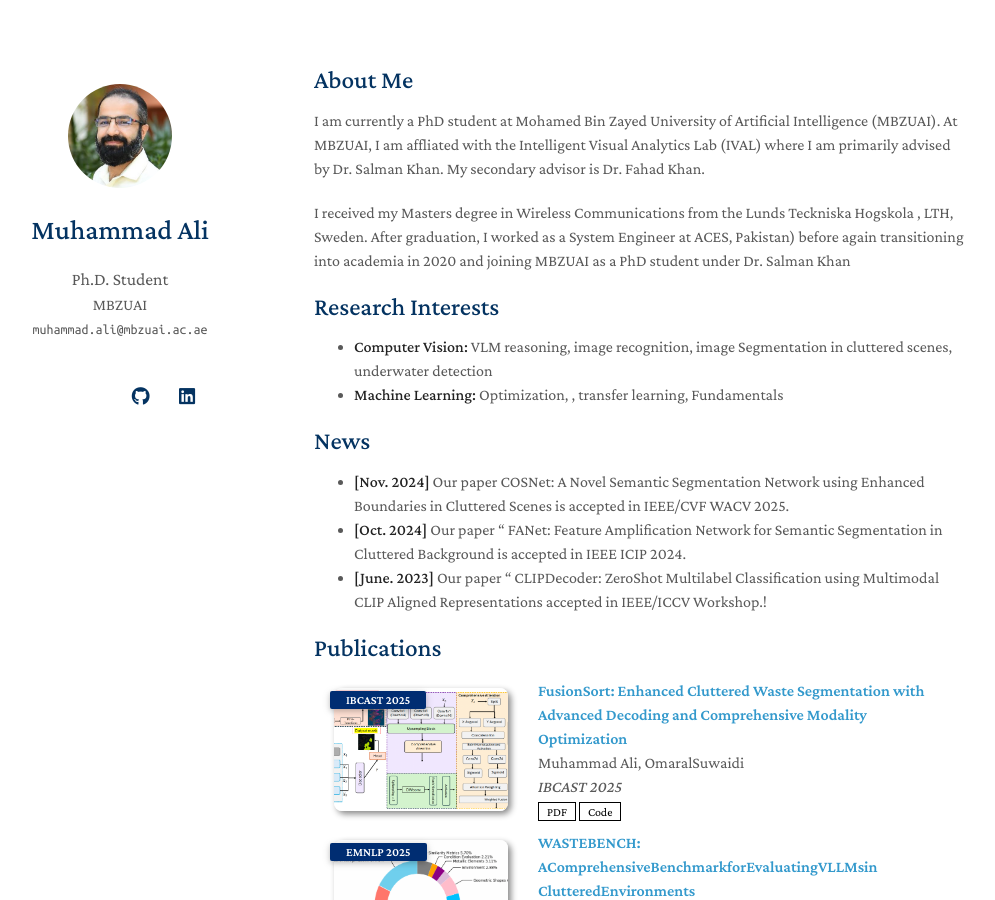
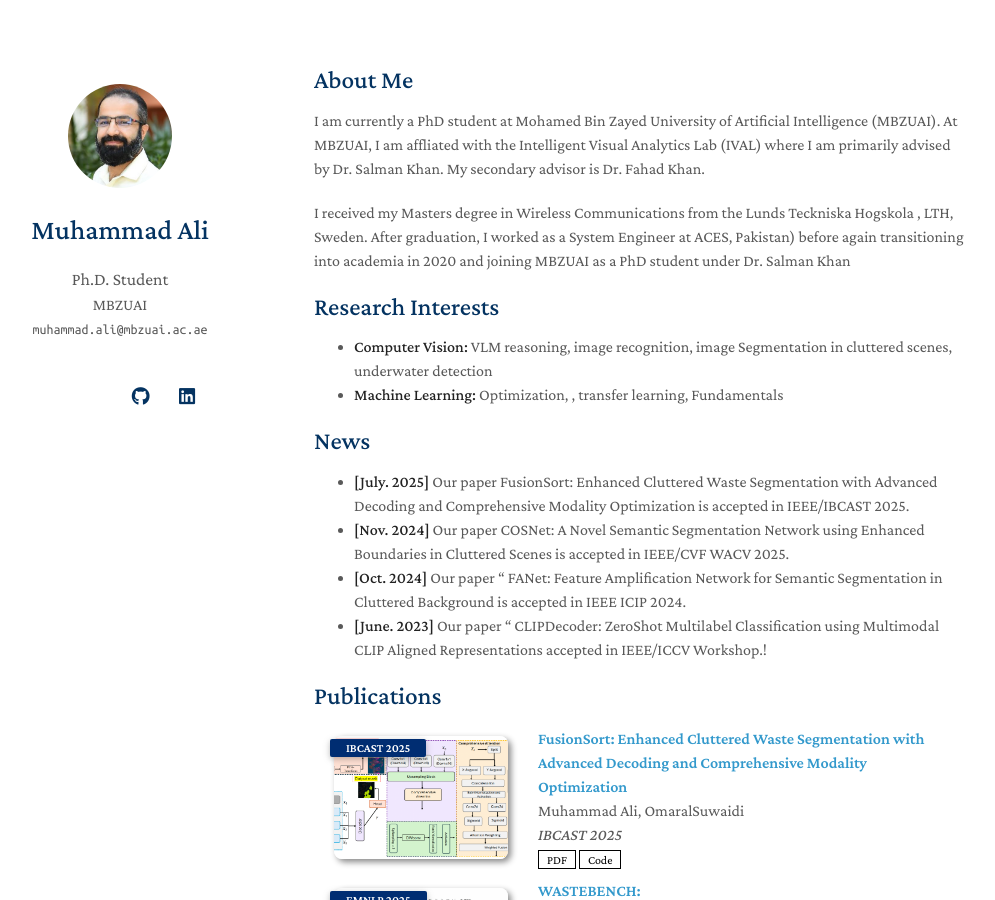
Before and after one commit to aliman80/aliman80.github.io, a Jekyll site: the page built from index.md, in a window 1280 px wide and 900 px high. Shown: the whole window, without its empty margins (156-1151 px from the left). Built offline with Jekyll 4.4.1, drawn with Linux system fonts in a browser that asks for light colours; a style sheet for code colours, icons or effects is not loaded; our own code applies the rules of GitHub Pages for plain Markdown files.

Commit message:
Update index.md

```diff
--- a/index.md
+++ b/index.md
@@ -14,6 +14,7 @@ I received my Masters degree in Wireless Communications from the Lunds Teckniska
 
 ## News
 
+- **[July. 2025]** Our paper FusionSort: Enhanced Cluttered Waste Segmentation with Advanced Decoding and Comprehensive Modality Optimization is accepted in  IEEE/IBCAST 2025.
 - **[Nov. 2024]** Our paper COSNet: A Novel Semantic Segmentation Network using Enhanced Boundaries in Cluttered Scenes is accepted in  IEEE/CVF WACV 2025.
 - **[Oct. 2024]** Our paper " FANet: Feature Amplification Network for Semantic Segmentation in Cluttered Background is accepted in IEEE ICIP 2024.
 - **[June. 2023]** Our paper " CLIPDecoder: ZeroShot Multilabel Classification using Multimodal CLIP Aligned Representations accepted in IEEE/ICCV Workshop.!
```
